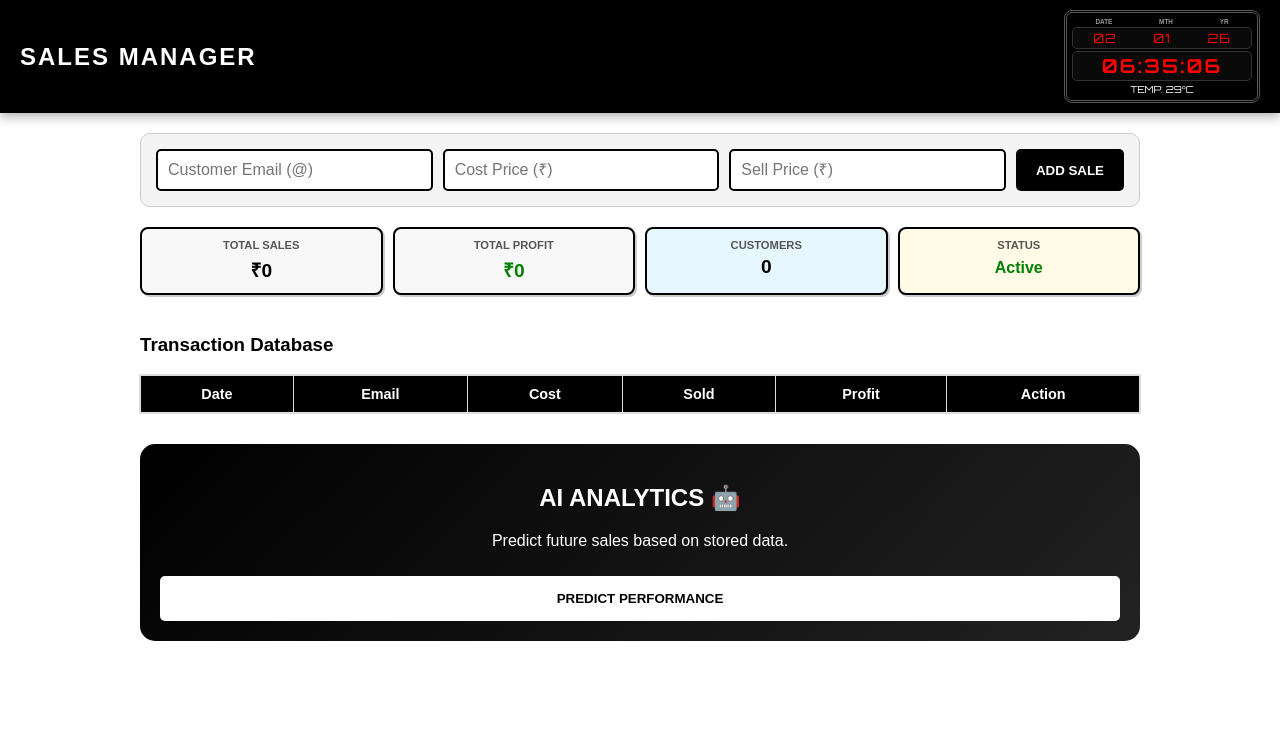
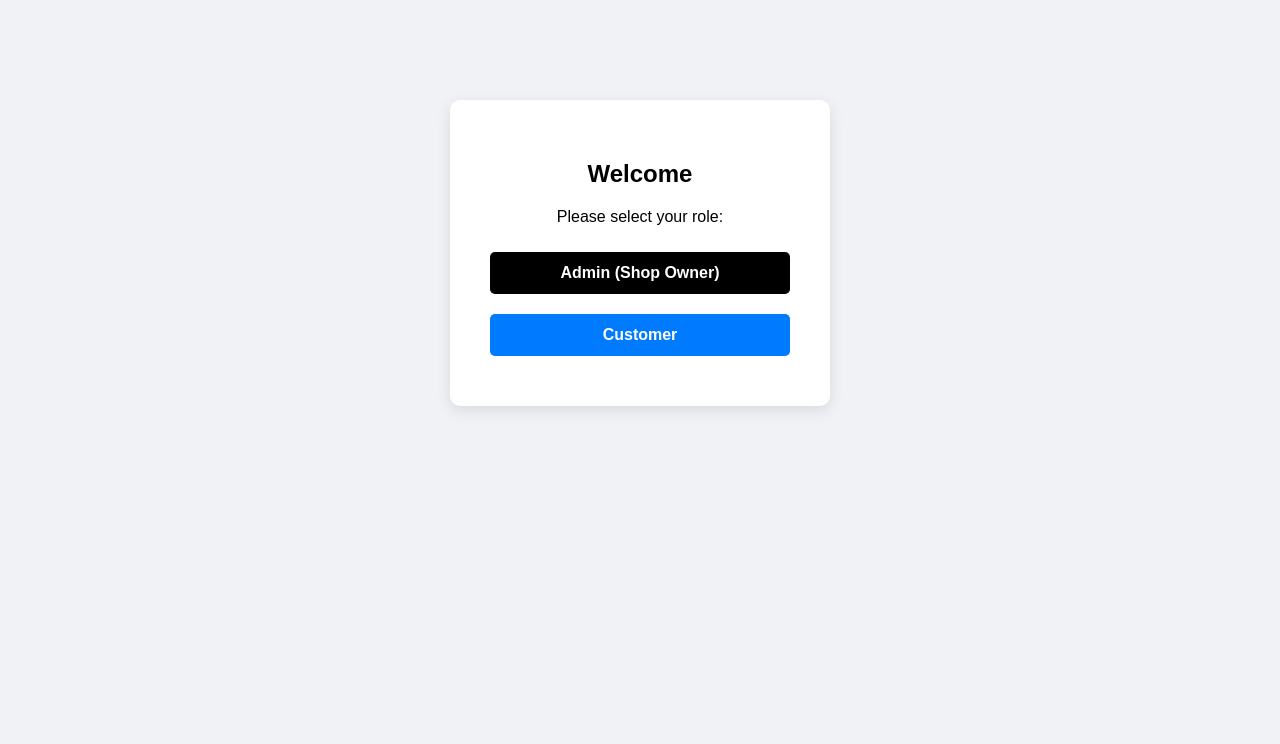
Before and after one commit to punithkumar8050/sales-manager, a website: page index.html in a window 1280 px wide. Drawn offline with Linux system fonts and the light colour scheme; no server answers.

Commit message:
Update index.html

```diff
--- a/index.html
+++ b/index.html
@@ -3,337 +3,275 @@
 <head>
     <meta charset="UTF-8">
     <meta name="viewport" content="width=device-width, initial-scale=1.0">
-    <title>Sales Manager</title>
+    <title>Sales Manager Portal</title>
     <link href="https://fonts.googleapis.com/css2?family=Orbitron:wght@400;700&display=swap" rel="stylesheet">
     <style>
-        /* --- GENERAL --- */
-        body {
-            background-color: white;
-            color: black;
-            font-family: Arial, sans-serif;
-            margin: 0;
-            padding: 0;
-            display: flex;
-            flex-direction: column;
-            align-items: center;
+        body { background-color: #f0f2f5; color: black; font-family: Arial, sans-serif; margin: 0; padding: 0; display: flex; flex-direction: column; align-items: center; min-height: 100vh; }
+
+        /* --- LOGIN SCREENS --- */
+        .login-container {
+            background: white; padding: 40px; border-radius: 10px; box-shadow: 0 4px 15px rgba(0,0,0,0.1);
+            text-align: center; margin-top: 100px; width: 300px;
         }
+        .login-btn { width: 100%; padding: 12px; margin: 10px 0; border: none; border-radius: 5px; cursor: pointer; font-size: 1rem; font-weight: bold; }
+        .btn-black { background: black; color: white; }
+        .btn-blue { background: #007bff; color: white; }
+        input { padding: 10px; width: 100%; margin-bottom: 10px; border: 1px solid #ddd; border-radius: 5px; box-sizing: border-box; }
 
-        /* --- HEADER --- */
-        header {
-            background-color: black;
-            color: white;
-            width: 100%;
-            display: flex;
-            justify-content: space-between;
-            align-items: center;
-            padding: 10px 20px;
-            box-sizing: border-box;
-            margin-bottom: 20px;
-            box-shadow: 0 4px 10px rgba(0,0,0,0.3);
-        }
-        h1 {
-            font-size: 1.5rem;
-            text-transform: uppercase;
-            letter-spacing: 2px;
-            margin: 0;
-        }
+        /* --- APP CONTAINER (Hidden by default) --- */
+        #app-interface { display: none; width: 100%; display: flex; flex-direction: column; align-items: center; }
+        .hidden { display: none !important; }
 
-        /* --- CLOCK --- */
-        .clock-container {
-            background-color: black;
-            border: 3px double #555;
-            border-radius: 8px;
-            padding: 5px;
-            width: 180px; /* Smaller default width */
-            color: red;
-            font-family: 'Orbitron', sans-serif;
-            text-align: center;
-        }
-        .clock-labels { color: #999; font-size: 0.4rem; display: flex; justify-content: space-around; margin-bottom: 2px; font-weight: bold; font-family: Arial, sans-serif; }
-        .digital-row { border: 1px solid #333; border-radius: 5px; padding: 2px; margin-bottom: 2px; background: #0a0a0a; display: flex; justify-content: space-around; align-items: center; }
-        .digit-group { font-size: 0.8rem; letter-spacing: 1px; }
-        .digit-large { font-size: 1.2rem; font-weight: bold; letter-spacing: 2px; }
+        /* --- HEADER & CLOCK --- */
+        header { background-color: black; color: white; width: 100%; display: flex; justify-content: space-between; align-items: center; padding: 10px 20px; box-sizing: border-box; box-shadow: 0 4px 10px rgba(0,0,0,0.3); }
+        .clock-container { background-color: black; border: 3px double #555; border-radius: 8px; padding: 5px; width: 150px; color: red; font-family: 'Orbitron', sans-serif; text-align: center; }
+        .digital-row { border: 1px solid #333; border-radius: 5px; background: #0a0a0a; display: flex; justify-content: center; font-size: 1.2rem; font-weight: bold; }
 
-        .main-content {
-            width: 95%;
-            max-width: 1000px;
-            display: flex;
-            flex-direction: column;
-            align-items: center;
-            padding-bottom: 50px;
-        }
+        /* --- DASHBOARD & TABLE --- */
+        .main-content { width: 95%; max-width: 1000px; padding: 20px 0; }
+        .sales-controls { display: flex; gap: 10px; margin-bottom: 20px; flex-wrap: wrap; background: white; padding: 15px; border-radius: 10px; box-shadow: 0 2px 5px rgba(0,0,0,0.1); }
+        .dashboard-grid { display: grid; grid-template-columns: repeat(2, 1fr); gap: 10px; margin-bottom: 20px; }
+        .stat-box { background-color: white; padding: 15px; text-align: center; border-radius: 8px; box-shadow: 0 2px 5px rgba(0,0,0,0.1); }
+        .table-container { width: 100%; overflow-x: auto; background: white; border-radius: 10px; padding: 10px; box-shadow: 0 2px 5px rgba(0,0,0,0.1); }
+        table { width: 100%; border-collapse: collapse; min-width: 600px; }
+        th, td { padding: 12px; text-align: left; border-bottom: 1px solid #ddd; }
+        th { background-color: black; color: white; }
 
-        /* --- CONTROLS --- */
-        .sales-controls {
-            display: flex;
-            gap: 10px;
-            margin-bottom: 20px;
-            flex-wrap: wrap;
-            justify-content: center;
-            background: #f4f4f4;
-            padding: 15px;
-            border-radius: 10px;
-            border: 1px solid #ccc;
-            width: 100%;
-            box-sizing: border-box;
-        }
-        input {
-            padding: 10px;
-            border: 2px solid black;
-            border-radius: 5px;
-            font-size: 1rem;
-            flex: 1; /* Grow to fill space */
-            min-width: 150px;
-        }
-
-        button { padding: 10px 20px; cursor: pointer; font-weight: bold; border: none; border-radius: 5px; transition: 0.3s; white-space: nowrap; }
-        .btn-add { background-color: black; color: white; width: 100%; } /* Full width button on mobile default */
-        .btn-add:hover { background-color: #333; }
-
-        /* --- DASHBOARD --- */
-        .dashboard-grid {
-            display: grid;
-            grid-template-columns: repeat(2, 1fr); /* 2 Columns on mobile */
-            gap: 10px;
-            width: 100%;
-            margin-bottom: 20px;
-        }
-        .stat-box { background-color: #f8f8f8; border: 2px solid black; padding: 10px; text-align: center; border-radius: 8px; box-shadow: 2px 2px 0px rgba(0,0,0,0.2); }
-        .stat-title { font-size: 0.7rem; font-weight: bold; color: #555; text-transform: uppercase; }
-        .stat-value { font-size: 1.2rem; font-weight: bold; color: black; margin-top: 5px; }
-        .profit-pos { color: green; }
-
-        /* --- TABLE (SCROLLABLE) --- */
-        .table-container {
-            width: 100%;
-            overflow-x: auto; /* Adds scroll bar if table is too wide */
-            margin-bottom: 30px;
-            border: 1px solid #ddd;
-        }
-
-        table { width: 100%; border-collapse: collapse; min-width: 600px; /* Force minimum width so it doesn't squash */ }
-        th, td { border: 1px solid #ddd; padding: 10px; text-align: center; font-size: 0.9rem; }
-        th { background-color: black; color: white; }
-        .btn-delete { background-color: #cc0000; color: white; padding: 5px 8px; font-size: 0.7rem; border-radius: 4px; cursor: pointer;}
-
-        /* --- AI SECTION --- */
-        .ai-section { background: linear-gradient(135deg, #000, #222); color: white; padding: 20px; border-radius: 15px; text-align: center; width: 100%; margin-bottom: 50px; box-sizing: border-box;}
-        .ai-btn { background-color: white; color: black; margin-top: 10px; width: 100%; padding: 15px;}
-        .prediction-result { color: #0f0; margin-top: 10px; font-size: 1.1rem; display: none; }
-
-        /* --- MOBILE SPECIFIC RULES --- */
-        @media (max-width: 600px) {
-            header {
-                flex-direction: column;
-                gap: 15px;
-            }
-
-            .sales-controls {
-                flex-direction: column;
-            }
-
-            input {
-                width: 100%; /* Full width inputs */
-                box-sizing: border-box;
-            }
-
-            .dashboard-grid {
-                grid-template-columns: 1fr 1fr; /* Keep 2 columns even on phone */
-            }
-
-            h1 { font-size: 1.2rem; }
-        }
-
-        @media (min-width: 601px) {
-            .btn-add { width: auto; } /* Normal button on PC */
-            .dashboard-grid { grid-template-columns: repeat(4, 1fr); } /* 4 Columns on PC */
-        }
-
+        .logout-btn { background: red; color: white; border: none; padding: 5px 10px; border-radius: 4px; cursor: pointer; font-size: 0.8rem; }
     </style>
 </head>
 <body>
 
+    <div id="login-screen" class="login-container">
+        <h2>Welcome</h2>
+        <p>Please select your role:</p>
+        <button class="login-btn btn-black" onclick="showAdminLogin()">Admin (Shop Owner)</button>
+        <button class="login-btn btn-blue" onclick="showCustomerLogin()">Customer</button>
+    </div>
+
+    <div id="admin-login" class="login-container hidden">
+        <h2>Admin Login</h2>
+        <input type="password" id="adminPass" placeholder="Enter Password">
+        <button class="login-btn btn-black" onclick="checkAdmin()">Login</button>
+        <button class="login-btn" style="background:#ddd" onclick="goBack()">Back</button>
+    </div>
+
+    <div id="customer-login" class="login-container hidden">
+        <h2>Customer Access</h2>
+        <p>Enter your email to view your receipts.</p>
+        <input type="email" id="loginEmail" placeholder="yourname@gmail.com">
+        <button class="login-btn btn-blue" onclick="checkCustomer()">View My History</button>
+        <button class="login-btn" style="background:#ddd" onclick="goBack()">Back</button>
+    </div>
+
+    <div id="app-interface" class="hidden">
         <header>
-        <h1>Sales Manager</h1>
+            <div>
+                <h1 style="margin:0; font-size:1.2rem;">SALES MANAGER</h1>
+                <span id="user-role" style="font-size:0.8rem; color:#ccc;">Role: Guest</span>
+            </div>
+            <div style="display:flex; align-items:center; gap:10px;">
                 <div class="clock-container">
-            <div class="clock-labels"><span>DATE</span><span>MTH</span><span>YR</span></div>
-            <div class="digital-row">
-                <div class="digit-group" id="date">00</div>
-                <div class="digit-group" id="month">00</div>
-                <div class="digit-group" id="year">00</div>
+                    <div class="digital-row" id="clock-time">00:00:00</div>
                 </div>
-            <div class="digital-row" style="margin-bottom:0;">
-                <div class="digit-large" id="full-time">00:00:00</div>
-            </div>
-            <div style="font-size:0.6rem; margin-top:2px; color:#fff;">TEMP: 29°C</div>
+                <button class="logout-btn" onclick="logout()">Logout</button>
             </div>
         </header>
 
         <div class="main-content">
 
-        <div class="sales-controls">
-            <input type="email" id="customerEmail" placeholder="Customer Email (@)">
-            <input type="number" id="costPrice" placeholder="Cost Price (₹)">
-            <input type="number" id="sellPrice" placeholder="Sell Price (₹)">
-            <button class="btn-add" onclick="addItem()">ADD SALE</button>
+            <div id="admin-controls" class="sales-controls hidden">
+                <input type="email" id="customerEmail" placeholder="Customer Email">
+                <input type="number" id="costPrice" placeholder="Cost Price">
+                <input type="number" id="sellPrice" placeholder="Sell Price">
+                <button class="login-btn btn-black" style="width:auto;" onclick="addItem()">ADD SALE</button>
             </div>
 
             <div class="dashboard-grid">
                 <div class="stat-box">
-                <div class="stat-title">Total Sales</div>
-                <div class="stat-value" id="totalSales">₹0</div>
+                    <div style="font-size:0.8rem; color:#777">TOTAL SPENT/SALES</div>
+                    <div style="font-size:1.5rem; font-weight:bold" id="dashSales">₹0</div>
                 </div>
-            <div class="stat-box">
-                <div class="stat-title">Total Profit</div>
-                <div class="stat-value profit-pos" id="totalProfit">₹0</div>
-            </div>
-            <div class="stat-box" style="background-color: #e6f7ff;">
-                <div class="stat-title">Customers</div>
-                <div class="stat-value" id="customerCount">0</div>
-            </div>
-            <div class="stat-box" style="background-color: #fffbe6;">
-                <div class="stat-title">Status</div>
-                <div class="stat-value" style="color:green; font-size:1rem; margin-top:8px;">Active</div>
+                <div class="stat-box" id="profit-box">
+                    <div style="font-size:0.8rem; color:#777">TOTAL PROFIT</div>
+                    <div style="font-size:1.5rem; font-weight:bold; color:green" id="dashProfit">₹0</div>
                 </div>
             </div>
 
-        <h3 style="align-self: flex-start;">Transaction Database</h3>
+            <h3>Transaction History</h3>
             <div class="table-container">
                 <table id="salesTable">
                     <thead>
                         <tr>
                             <th>Date</th>
-                        <th>Email</th>
-                        <th>Cost</th>
-                        <th>Sold</th>
-                        <th>Profit</th>
-                        <th>Action</th>
+                            <th>Item Details</th> <th>Amount</th>
+                            <th id="action-header">Action</th>
                         </tr>
                     </thead>
-                <tbody id="tableBody">
-                    </tbody>
+                    <tbody id="tableBody"></tbody>
                 </table>
             </div>
 
-        <div class="ai-section">
-            <h2>AI ANALYTICS 🤖</h2>
-            <p>Predict future sales based on stored data.</p>
-            <button class="ai-btn" onclick="predictTomorrow()">PREDICT PERFORMANCE</button>
-            <div class="prediction-result" id="aiResult"></div>
+            <div id="ai-section" class="stat-box hidden" style="margin-top:20px; background:#222; color:white;">
+                <h3>AI PREDICTION 🤖</h3>
+                <button class="login-btn" style="background:white; color:black" onclick="predict()">Predict Future Sales</button>
+                <div id="aiResult" style="margin-top:10px; color:#0f0;"></div>
             </div>
-
+        </div>
     </div>
 
     <script>
-        // --- 1. CLOCK ---
-        function updateClock() {
-            const now = new Date();
-            document.getElementById('date').innerText = String(now.getDate()).padStart(2, '0');
-            document.getElementById('month').innerText = String(now.getMonth() + 1).padStart(2, '0');
-            document.getElementById('year').innerText = String(now.getFullYear()).slice(-2);
-            document.getElementById('full-time').innerText = now.toLocaleTimeString('en-GB', { hour12: false });
+        // --- 1. NAVIGATION LOGIC ---
+        function showAdminLogin() {
+            document.getElementById('login-screen').classList.add('hidden');
+            document.getElementById('admin-login').classList.remove('hidden');
         }
-        setInterval(updateClock, 1000);
-        updateClock();
+        function showCustomerLogin() {
+            document.getElementById('login-screen').classList.add('hidden');
+            document.getElementById('customer-login').classList.remove('hidden');
+        }
+        function goBack() {
+            document.getElementById('admin-login').classList.add('hidden');
+            document.getElementById('customer-login').classList.add('hidden');
+            document.getElementById('login-screen').classList.remove('hidden');
+        }
+        function logout() {
+            location.reload(); // Simple reload to "logout"
+        }
 
-        // --- 2. DATABASE MANAGEMENT ---
-        window.onload = fetchSalesData;
+        // --- 2. AUTHENTICATION ---
+        let currentUserRole = '';
 
-        async function fetchSalesData() {
-            try {
-                const response = await fetch('/api/sales');
-                const data = await response.json();
-                renderTable(data);
-                updateDashboard(data);
-            } catch (error) {
-                console.error("Error loading data", error);
+        function checkAdmin() {
+            const pass = document.getElementById('adminPass').value;
+            if(pass === "admin123") { // HARDCODED PASSWORD
+                startApp('admin');
+            } else {
+                alert("Wrong Password!");
             }
         }
 
+        function checkCustomer() {
+            const email = document.getElementById('loginEmail').value;
+            if(email && email.includes('@')) {
+                startApp('customer', email);
+            } else {
+                alert("Invalid Email");
+            }
+        }
+
+        function startApp(role, email = null) {
+            currentUserRole = role;
+
+            // Hide Logins, Show App
+            document.getElementById('admin-login').classList.add('hidden');
+            document.getElementById('customer-login').classList.add('hidden');
+            document.getElementById('app-interface').classList.remove('hidden');
+            document.getElementById('app-interface').style.display = 'flex';
+
+            if(role === 'admin') {
+                document.getElementById('user-role').innerText = "Role: Administrator";
+                document.getElementById('admin-controls').classList.remove('hidden');
+                document.getElementById('ai-section').classList.remove('hidden');
+                document.getElementById('profit-box').classList.remove('hidden'); // Admin sees profit
+                loadAdminData();
+            } else {
+                document.getElementById('user-role').innerText = "User: " + email;
+                document.getElementById('profit-box').classList.add('hidden'); // Customers don't see profit
+                document.getElementById('action-header').classList.add('hidden'); // Customers can't delete
+                loadCustomerData(email);
+            }
+        }
+
+        // --- 3. DATA FETCHING ---
+        async function loadAdminData() {
+            const res = await fetch('/api/admin/all-sales');
+            const data = await res.json();
+            renderTable(data, true);
+        }
+
+        async function loadCustomerData(email) {
+            const res = await fetch(`/api/customer/history/${email}`);
+            const data = await res.json();
+            renderTable(data, false);
+        }
+
+        // --- 4. RENDER TABLE ---
+        function renderTable(items, isAdmin) {
+            const tbody = document.getElementById('tableBody');
+            tbody.innerHTML = '';
+            let totalSales = 0;
+            let totalProfit = 0;
+
+            if(items.length === 0) {
+                tbody.innerHTML = '<tr><td colspan="4">No records found.</td></tr>';
+                return;
+            }
+
+            items.slice().reverse().forEach(item => {
+                totalSales += item.sell;
+                totalProfit += item.profit;
+
+                const row = `
+                    <tr>
+                        <td>${item.date}</td>
+                        <td>
+                            <div style="font-weight:bold">${item.email}</div>
+                            <div style="font-size:0.8rem; color:#666">Cost: ₹${isAdmin ? item.cost : '***'}</div>
+                        </td>
+                        <td style="font-weight:bold; color:green">₹${item.sell}</td>
+                        ${isAdmin ? `<td><button onclick="deleteItem(${item.id})" style="background:red; color:white; border:none; padding:5px; border-radius:3px;">Del</button></td>` : ''}
+                    </tr>
+                `;
+                tbody.innerHTML += row;
+            });
+
+            document.getElementById('dashSales').innerText = "₹" + totalSales;
+            if(isAdmin) document.getElementById('dashProfit').innerText = "₹" + totalProfit;
+        }
+
+        // --- 5. ADMIN ACTIONS ---
         async function addItem() {
             const email = document.getElementById('customerEmail').value;
             const cost = document.getElementById('costPrice').value;
             const sell = document.getElementById('sellPrice').value;
 
-            if (!email || !email.includes('@')) { alert("Please enter a valid Customer Email"); return; }
-            if (!cost || !sell) { alert("Please enter Cost and Sell prices"); return; }
+            if(!email || !cost || !sell) return alert("Fill all fields");
 
-            const profit = parseFloat(sell) - parseFloat(cost);
-
-            const response = await fetch('/api/add-item', {
+            await fetch('/api/add-item', {
                 method: 'POST',
-                headers: { 'Content-Type': 'application/json' },
-                body: JSON.stringify({ email, cost, sell, profit })
+                headers: {'Content-Type': 'application/json'},
+                body: JSON.stringify({
+                    email, cost, sell, profit: sell - cost
+                })
             });
 
-            if (response.ok) {
+            // Clear inputs and reload
             document.getElementById('customerEmail').value = '';
             document.getElementById('costPrice').value = '';
             document.getElementById('sellPrice').value = '';
-                fetchSalesData();
+            loadAdminData();
+        }
+
+        async function deleteItem(id) {
+            if(confirm("Delete this?")) {
+                await fetch(`/api/delete-item/${id}`, {method: 'DELETE'});
+                loadAdminData();
             }
         }
 
-        async function deleteItem(id) {
-            if(confirm("Delete this record?")) {
-                await fetch(`/api/delete-item/${id}`, { method: 'DELETE' });
-                fetchSalesData();
-            }
+        async function predict() {
+            document.getElementById('aiResult').innerText = "Thinking...";
+            const res = await fetch('/api/predict', {method: 'POST'});
+            const data = await res.json();
+            document.getElementById('aiResult').innerText = `Forecast: Sales ₹${data.tomorrowSales}, Profit ₹${data.tomorrowProfit}`;
         }
 
-        function renderTable(items) {
-            const tbody = document.getElementById('tableBody');
-            tbody.innerHTML = '';
+        // --- CLOCK ---
+        setInterval(() => {
+            document.getElementById('clock-time').innerText = new Date().toLocaleTimeString('en-GB');
+        }, 1000);
 
-            if(items.length === 0) {
-                tbody.innerHTML = '<tr><td colspan="6" style="color:#999;">No data found.</td></tr>';
-                return;
-            }
-
-            items.slice().reverse().forEach(item => {
-                const row = `
-                    <tr>
-                        <td style="font-size:0.8rem">${item.date}</td>
-                        <td style="color:#007bff; font-weight:bold; font-size:0.8rem">${item.email.split('@')[0]}...</td>
-                        <td>₹${item.cost}</td>
-                        <td>₹${item.sell}</td>
-                        <td style="color:${item.profit >= 0 ? 'green' : 'red'}">₹${item.profit}</td>
-                        <td><button class="btn-delete" onclick="deleteItem(${item.id})">Del</button></td>
-                    </tr>
-                `;
-                tbody.innerHTML += row;
-            });
-        }
-
-        function updateDashboard(items) {
-            const totalSales = items.reduce((sum, item) => sum + item.sell, 0);
-            const totalProfit = items.reduce((sum, item) => sum + item.profit, 0);
-            document.getElementById('totalSales').innerText = "₹" + Math.floor(totalSales);
-            document.getElementById('totalProfit').innerText = "₹" + Math.floor(totalProfit);
-            document.getElementById('customerCount').innerText = items.length;
-        }
-
-        // --- 3. AI PREDICTION ---
-        async function predictTomorrow() {
-            const resultBox = document.getElementById('aiResult');
-            resultBox.style.display = 'block';
-            resultBox.innerText = "Analyzing...";
-
-            try {
-                const response = await fetch('/api/predict', { method: 'POST' });
-                const data = await response.json();
-
-                if(data.message) {
-                    resultBox.innerText = data.message;
-                    resultBox.style.color = "orange";
-                } else {
-                    resultBox.style.color = "#0f0";
-                    resultBox.innerHTML = `Sales: ₹${data.tomorrowSales} <br> Profit: ₹${data.tomorrowProfit}`;
-                }
-            } catch (error) {
-                resultBox.innerText = "Error in AI.";
-            }
-        }
     </script>
 </body>
 </html>
```
Lines whose indentation alone changed are shown as unchanged.
